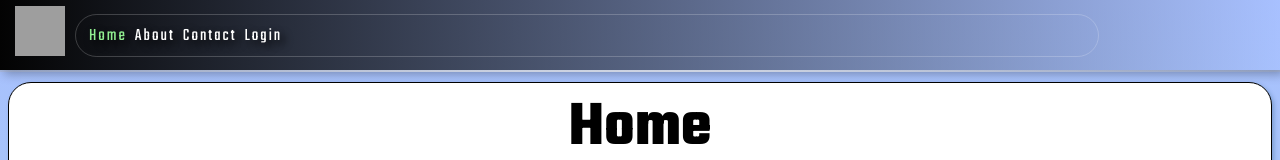
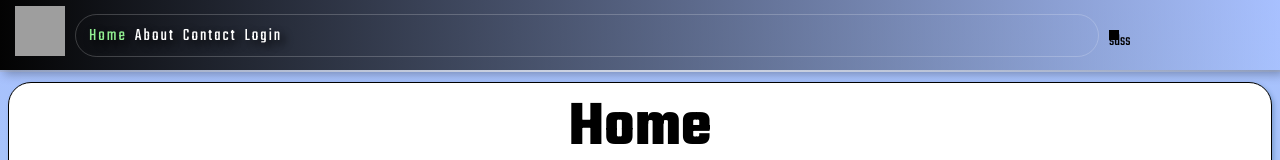
Before and after one commit to Anthcode/react-router, a React (Create React App) app: page / in a window 1280 px wide. Shown: the top 160 px of the page. Built offline with nearby package versions, Linux system fonts and the light colour scheme; grey boxes are pictures that could not be loaded.

Commit message:
add logicon

```diff
--- a/src/components/Header.js
+++ b/src/components/Header.js
@@ -1,6 +1,7 @@
 import React from 'react';
 import Logo from '../assets/Logo';
 import Menu from './Menu';
+import Logicon from './Logicon';
 
 export default function Header() {
   return (
@@ -8,6 +9,7 @@ export default function Header() {
       <div className="header">
         <Logo />
         <Menu />
+        <Logicon />
       </div>
       <div className="header-white"></div>
     </>
--- /dev/null
+++ b/src/components/Logicon.js
@@ -0,0 +1,9 @@
+import React from 'react';
+
+export default function Logicon() {
+  return (
+    <>
+      <div className="login-icon">sdss</div>
+    </>
+  );
+}
--- a/src/style.css
+++ b/src/style.css
@@ -139,7 +139,6 @@ button {
   padding: 2px 6px;
 }
 
-
 .btn-login {
   border: none;
   color: rgb(0, 0, 0);
@@ -158,10 +157,14 @@ button {
   color: rgb(255, 255, 255);
   background-color: #2c50aa;
 }
-.btn-login:disabled{
-
+.btn-login:disabled {
   background-color: #cccccc;
   color: #666666;
+}
+.login-icon {
+  width: 10px;
+  height: 10px;
+  background-color: #000000;
 }
 
 .footer {
```
Also changed, not shown: 1 other file (tests, documents, lock files or other folders).
